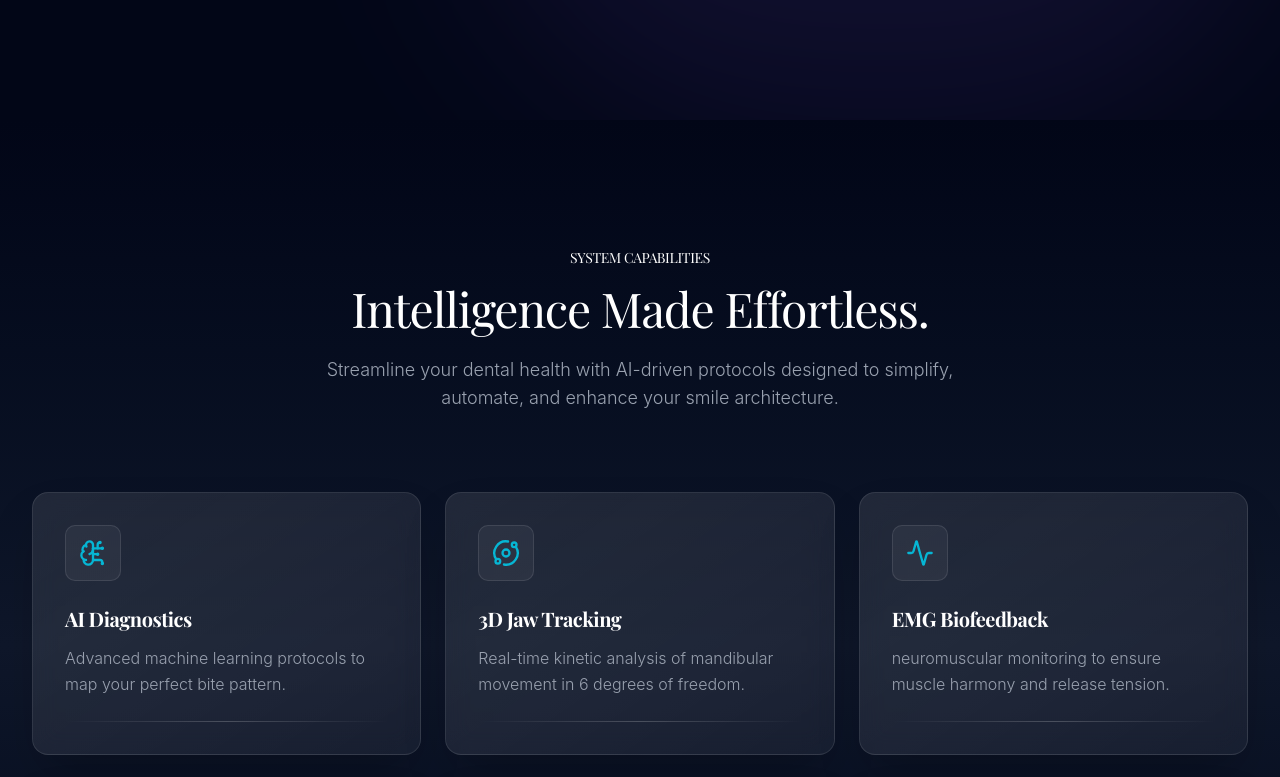
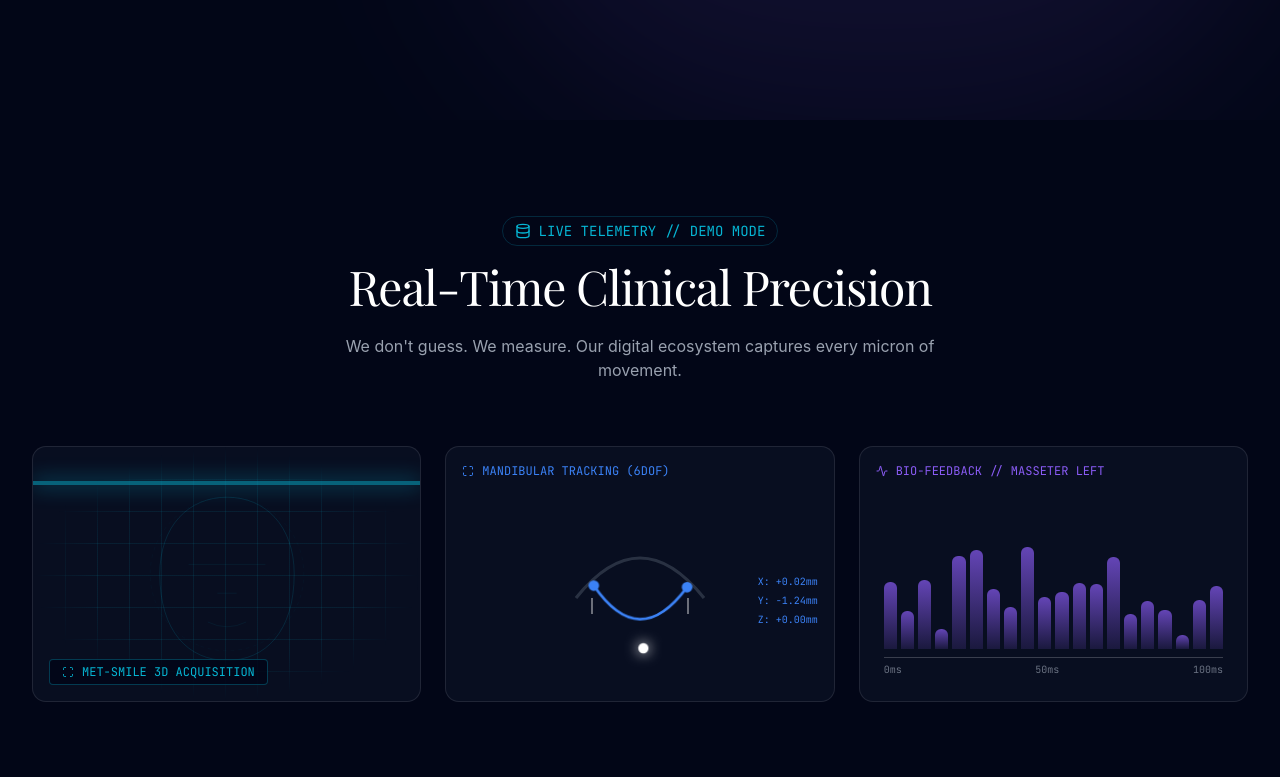
Before and after one commit to drsharshar89/HS-CLINIC, a React (Vite) app: page / in a window 1280 px wide. Shown: the part 760-1537 px from the top of the page. Built offline with nearby package versions, Linux system fonts and the light colour scheme; a web font is replaced by a local one.

Commit message:
Feat: Added Advanced Clinical Animations (Jaw Tracking, EMG, Face Scan)

```diff
--- /dev/null
+++ b/src/app/components/ClinicalSimulation.tsx
@@ -0,0 +1,160 @@
+import { motion } from "framer-motion";
+import { Activity, Scan, Maximize, Database } from 'lucide-react';
+import { useState, useEffect } from 'react';
+
+// --- SUB-COMPONENTS ---
+
+function FaceScanner() {
+  return (
+    <div className="relative w-full h-64 bg-dark-900/50 rounded-xl overflow-hidden border border-white/10 group">
+      <div className="absolute inset-0 grid place-items-center opacity-30">
+        {/* Simple Face Silhouette SVG */}
+        <svg viewBox="0 0 200 200" className="w-48 h-48 stroke-neon-cyan fill-none stroke-[0.5]">
+           <path d="M100,20 C60,20 30,50 30,100 C30,160 60,190 100,190 C140,190 170,160 170,100 C170,50 140,20 100,20 Z" />
+           <path d="M60,90 Q80,90 100,90 Q120,90 140,90" className="opacity-50" />
+           <path d="M90,120 L110,120" className="opacity-50" />
+           <path d="M80,150 Q100,160 120,150" className="opacity-50" />
+
+           {/* 3D Net Effect */}
+           <motion.circle cx="100" cy="100" r="80" strokeDasharray="4 4"
+             animate={{ rotate: 360 }} transition={{ duration: 20, repeat: Infinity, ease: "linear" }}
+             className="opacity-20"
+           />
+        </svg>
+      </div>
+
+      {/* Scanning Laser */}
+      <motion.div
+        animate={{ top: ["0%", "100%", "0%"] }}
+        transition={{ duration: 3, repeat: Infinity, ease: "linear" }}
+        className="absolute left-0 w-full h-1 bg-neon-cyan/50 shadow-[0_0_20px_rgba(6,182,212,0.8)] z-10"
+      />
+
+      {/* Grid Overlay */}
+      <div className="absolute inset-0 bg-[linear-gradient(rgba(6,182,212,0.1)_1px,transparent_1px),linear-gradient(90deg,rgba(6,182,212,0.1)_1px,transparent_1px)] bg-[size:2rem_2rem] [mask-image:radial-gradient(ellipse_50%_50%_at_50%_50%,#000_70%,transparent_100%)]" />
+
+      <div className="absolute bottom-4 left-4 bg-dark-950/80 px-3 py-1 rounded text-xs text-neon-cyan font-mono border border-neon-cyan/30 flex items-center gap-2">
+        <Scan className="w-3 h-3 animate-pulse" />
+        MET-SMILE 3D ACQUISITION
+      </div>
+    </div>
+  );
+}
+
+function EmgMonitor() {
+  // Generate random bars
+  const bars = Array.from({ length: 20 });
+
+  return (
+    <div className="relative w-full h-64 bg-dark-900/50 rounded-xl overflow-hidden border border-white/10 p-6 flex flex-col justify-end">
+      <div className="absolute top-4 left-4 flex items-center gap-2 text-neon-purple font-mono text-xs">
+        <Activity className="w-3 h-3" />
+        BIO-FEEDBACK // MASSETER LEFT
+      </div>
+
+      <div className="flex justify-between items-end h-32 gap-1">
+        {bars.map((_, i) => (
+          <motion.div
+            key={i}
+            animate={{ height: ["10%", "80%", "30%", "100%", "10%"] }}
+            transition={{
+                duration: 0.5 + Math.random(),
+                repeat: Infinity,
+                repeatType: "mirror",
+                delay: i * 0.05
+            }}
+            className="w-full bg-gradient-to-t from-neon-purple/20 to-neon-purple rounded-t-sm"
+            style={{ opacity: 0.7 }}
+          />
+        ))}
+      </div>
+      <div className="mt-2 h-px w-full bg-white/20" />
+      <div className="flex justify-between text-[10px] text-gray-500 font-mono mt-1">
+        <span>0ms</span>
+        <span>50ms</span>
+        <span>100ms</span>
+      </div>
+    </div>
+  );
+}
+
+function JawTracker() {
+  return (
+    <div className="relative w-full h-64 bg-dark-900/50 rounded-xl overflow-hidden border border-white/10 grid place-items-center">
+        <div className="absolute top-4 left-4 flex items-center gap-2 text-neon-blue font-mono text-xs">
+            <Maximize className="w-3 h-3" />
+            MANDIBULAR TRACKING (6DOF)
+        </div>
+
+        {/* Abstract Jaw SVG */}
+        <div className="relative w-40 h-40">
+            {/* Upper Jaw (Fixed) */}
+            <svg viewBox="0 0 100 60" className="absolute top-10 left-0 w-full text-gray-600 fill-current opacity-50">
+                <path d="M10,40 Q50,-10 90,40" stroke="currentColor" strokeWidth="2" fill="none" />
+                <path d="M20,40 L20,50 M80,40 L80,50" className="stroke-white" />
+            </svg>
+
+            {/* Lower Jaw (Animated) */}
+            <motion.div
+                animate={{
+                    y: [0, 15, 0],
+                    rotateX: [0, 10, 0],
+                    rotateZ: [0, -2, 2, 0]
+                }}
+                transition={{ duration: 4, repeat: Infinity, ease: "easeInOut" }}
+                className="absolute top-16 left-0 w-full h-20"
+            >
+                <svg viewBox="0 0 100 60" className="w-full h-full text-neon-blue fill-none stroke-current stroke-2">
+                     <path d="M15,10 Q50,60 85,10" />
+                     {/* Condyles */}
+                     <circle cx="15" cy="10" r="3" className="fill-neon-blue" />
+                     <circle cx="85" cy="10" r="3" className="fill-neon-blue" />
+                </svg>
+
+                {/* Tracking Dots */}
+                <motion.div
+                    className="absolute bottom-0 left-1/2 w-2 h-2 bg-white rounded-full shadow-[0_0_10px_white]"
+                    animate={{ scale: [1, 1.5, 1] }}
+                    transition={{ duration: 1, repeat: Infinity }}
+                />
+            </motion.div>
+        </div>
+
+        {/* Data readout */}
+        <div className="absolute top-1/2 right-4 text-right font-mono text-[10px] text-neon-blue space-y-1">
+            <div>X: +0.02mm</div>
+            <div>Y: -1.24mm</div>
+            <div>Z: +0.00mm</div>
+        </div>
+    </div>
+  );
+}
+
+export function ClinicalSimulation() {
+  return (
+    <section className="py-24 bg-dark-950 relative overflow-hidden">
+        <div className="max-w-7xl mx-auto px-4 sm:px-6 lg:px-8">
+            <div className="mb-16 text-center">
+                <motion.div
+                    initial={{ opacity: 0 }}
+                    whileInView={{ opacity: 1 }}
+                    className="inline-flex items-center gap-2 text-neon-cyan font-mono text-sm mb-4 border border-neon-cyan/20 px-3 py-1 rounded-full"
+                >
+                    <Database className="w-4 h-4" />
+                    LIVE TELEMETRY // DEMO MODE
+                </motion.div>
+                <h2 className="text-3xl md:text-5xl font-serif text-white mb-6">Real-Time Clinical Precision</h2>
+                <p className="text-gray-400 max-w-2xl mx-auto">
+                    We don't guess. We measure. Our digital ecosystem captures every micron of movement.
+                </p>
+            </div>
+
+            <div className="grid md:grid-cols-3 gap-6">
+                <FaceScanner />
+                <JawTracker />
+                <EmgMonitor />
+            </div>
+        </div>
+    </section>
+  );
+}
--- a/src/app/components/Home.tsx
+++ b/src/app/components/Home.tsx
@@ -3,6 +3,7 @@ import { Activity, Cpu, Gauge, Zap, Orbit, BrainCircuit, ShieldCheck, Microscope
 import { Render } from "@puckeditor/core";
 import { config } from "../cms/config";
 import { CyberHero } from './CyberHero';
+import { ClinicalSimulation } from './ClinicalSimulation';
 import { GlowCard } from './ui/GlowCard';
 
 export function Home() {
@@ -36,6 +37,8 @@ export function Home() {
       </Helmet>
 
       <CyberHero />
+
+      <ClinicalSimulation />
 
       {/* Feature Grid */}
       <section className="relative py-32 px-4 sm:px-6 lg:px-8">
```
Also changed, not shown: 19 other files (tests, documents, lock files or other folders).
